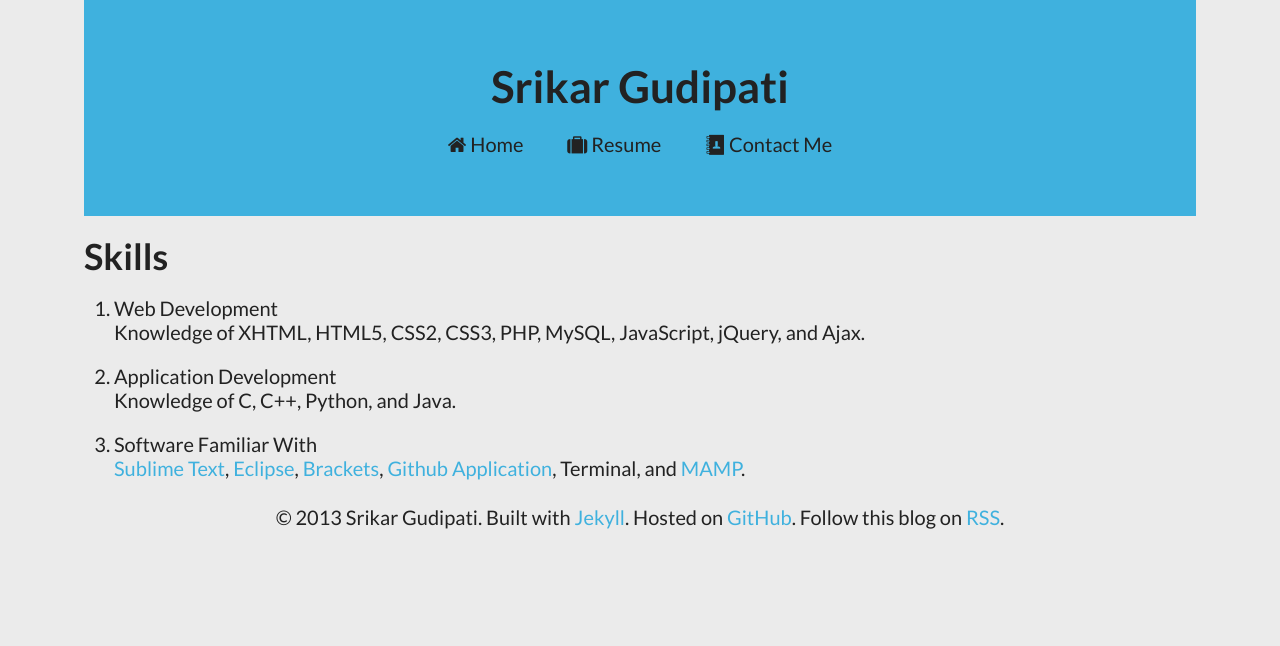
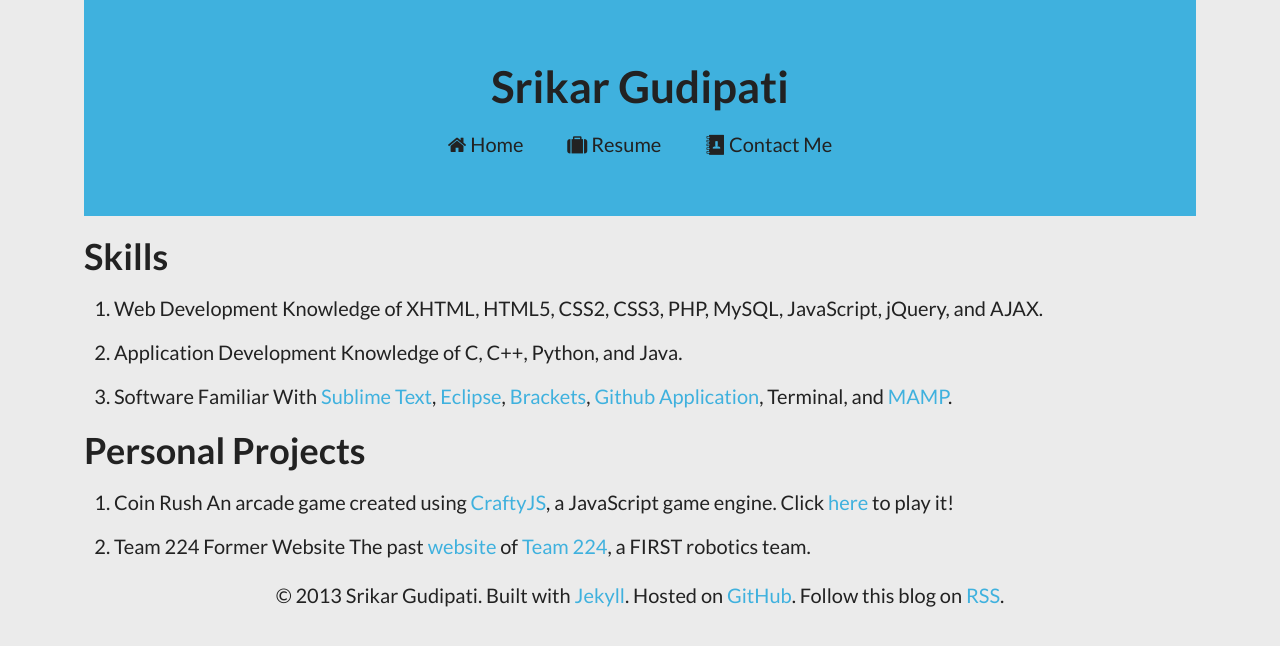
Before and after one commit to srikarg/srikarg.github.io, a Jekyll site: the page built from resume/index.md, in a window 1280 px wide. Shown: the top 646 px of the page. Built offline with Jekyll 4.4.1, drawn with Linux system fonts in a browser that asks for light colours; Markdown is read by kramdown in place of the engine named in the settings; comment, search, counter and statistics services are not loaded.

Commit message:
Update Resume.

```diff
--- a/resume/index.md
+++ b/resume/index.md
@@ -6,10 +6,18 @@
 # Skills
 
 1. Web Development
-	Knowledge of XHTML, HTML5, CSS2, CSS3, PHP, MySQL, JavaScript, jQuery, and Ajax.
+	Knowledge of XHTML, HTML5, CSS2, CSS3, PHP, MySQL, JavaScript, jQuery, and AJAX.
 
 2. Application Development
 	Knowledge of C, C++, Python, and Java.
 
 3. Software Familiar With
 	[Sublime Text](http://www.sublimetext.com/), [Eclipse](http://www.eclipse.org/), [Brackets](http://brackets.io/), [Github Application](http://mac.github.com/), Terminal, and [MAMP](http://www.mamp.info/en/index.html).
+
+# Personal Projects
+
+1. Coin Rush
+	An arcade game created using [CraftyJS](http://craftyjs.com/), a JavaScript game engine. Click [here](http://srikarg.github.io/Coin-Rush/) to play it!
+
+2. Team 224 Former Website
+	The past [website](https://github.com/srikarg/Old-Robotics-Team-224-Website) of [Team 224](http://team224.com/), a FIRST robotics team.
```
